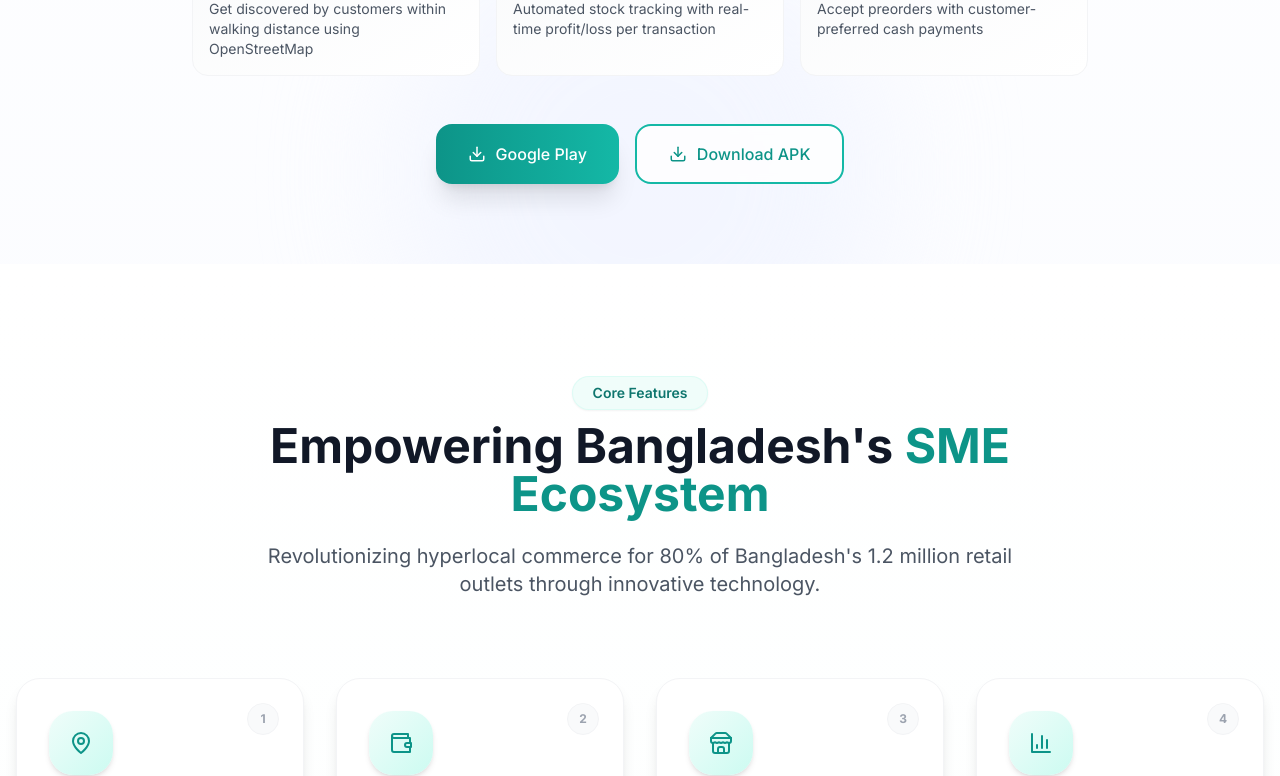
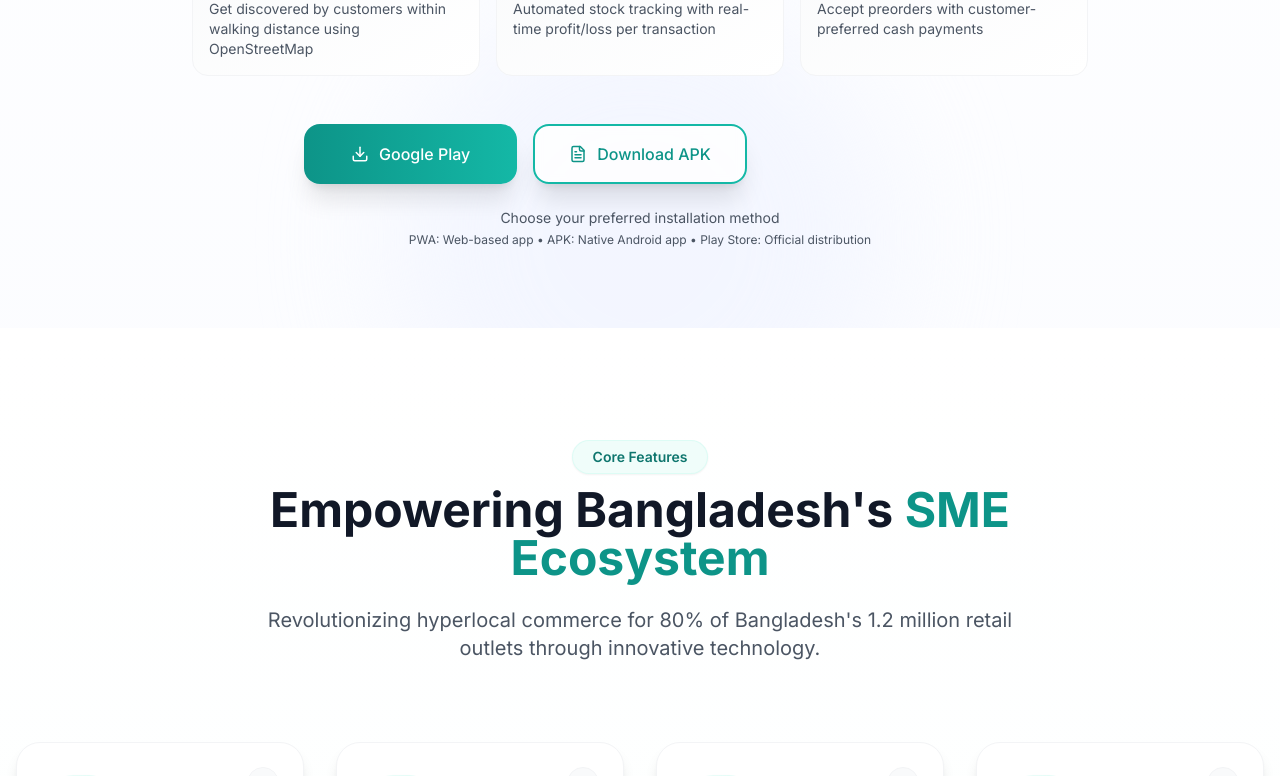
Before and after one commit to ju4700/PasherDokan-Web, a React (Vite) app in the folder PasherDokanWeb/: page / in a window 1280 px wide. Shown: the part 1580-2356 px from the top of the page. Built offline with nearby package versions, Linux system fonts and the light colour scheme; grey boxes are pictures that could not be loaded.

Commit message:
feat: Add APK download functionality and enhance PWA install prompt

```diff
--- a/PasherDokanWeb/src/components/Hero.tsx
+++ b/PasherDokanWeb/src/components/Hero.tsx
@@ -1,11 +1,12 @@
 import React, { useState, useEffect, useRef } from 'react';
 import { motion, useInView, useScroll, useTransform, useMotionValue } from 'framer-motion';
-import { Download, ShoppingBag, Star, Users, Clock, CheckCircle, Building } from 'lucide-react';
+import { Download, ShoppingBag, Star, Users, Clock, CheckCircle, Building, FileText } from 'lucide-react';
 import Button from './Button';
 import { MapContainer, TileLayer, Marker, Popup } from 'react-leaflet';
 import 'leaflet/dist/leaflet.css';
 import L from 'leaflet';
 import { useLanguage } from '../contexts/LanguageContext';
+import { usePWA } from '../hooks/usePWA';
 
 // Fix Leaflet marker icons
 import icon from 'leaflet/dist/images/marker-icon.png';
@@ -87,12 +88,22 @@ const generateRandomMarkers = (centerLat: number, centerLng: number, count: numb
 
 const Hero: React.FC = () => {
   const { t } = useLanguage();
+  const { install, isInstallable } = usePWA();
   const [activeTab, setActiveTab] = useState('shopOwners');
   const containerRef = useRef<HTMLDivElement>(null);
   const mockupRef = useRef<HTMLDivElement>(null);
   const isPhoneInView = useInView(mockupRef, { once: true });
 
   const mapMarkers = generateRandomMarkers(22.3569, 91.7832, 30);
+
+  const handleAPKDownload = () => {
+    const link = document.createElement('a');
+    link.href = '/apk/pasherdokan.apk';
+    link.download = 'pasherdokan.apk';
+    document.body.appendChild(link);
+    link.click();
+    document.body.removeChild(link);
+  };
 
   const { scrollYProgress } = useScroll({
     target: containerRef,
@@ -465,11 +476,32 @@ const Hero: React.FC = () => {
           initial="hidden"
           animate="visible"
           variants={contentVariants}
-          className="mt-12 max-w-2xl mx-auto text-center flex flex-col sm:flex-row gap-4 justify-center"
+          className="mt-12 max-w-2xl mx-auto text-center"
         >
+          {/* App download options */}
+          <div className="grid grid-cols-1 sm:grid-cols-2 lg:grid-cols-3 gap-4 mb-6">
+            {/* PWA Install (if available) */}
+            {isInstallable && (
               <MotionButton
                 variant="primary"
-            className="rounded-xl shadow-xl flex items-center justify-center px-8 py-4 bg-gradient-to-r from-primary-600 to-primary-500 hover:from-primary-700 hover:to-primary-600"
+                className="rounded-xl shadow-xl flex items-center justify-center px-6 py-4 bg-gradient-to-r from-primary-600 to-primary-500 hover:from-primary-700 hover:to-primary-600"
+                onClick={install}
+                whileHover={{ scale: 1.03, boxShadow: "0 20px 30px -10px rgba(79, 70, 229, 0.4)" }}
+                whileTap={{ scale: 0.97 }}
+              >
+                <Download size={18} className="mr-2.5" />
+                <span className="font-medium">Install PWA</span>
+              </MotionButton>
+            )}
+
+            {/* Google Play Store */}
+            <MotionButton
+              variant={isInstallable ? "outline" : "primary"}
+              className={`rounded-xl shadow-xl flex items-center justify-center px-6 py-4 ${
+                isInstallable
+                  ? "border-2 border-gray-300 hover:border-green-500 bg-white/80 backdrop-blur-sm hover:bg-green-50/50"
+                  : "bg-gradient-to-r from-primary-600 to-primary-500 hover:from-primary-700 hover:to-primary-600"
+              }`}
               onClick={() => window.open('https://play.google.com/store', '_blank')}
               whileHover={{ scale: 1.03, boxShadow: "0 20px 30px -10px rgba(79, 70, 229, 0.4)" }}
               whileTap={{ scale: 0.97 }}
@@ -477,16 +509,25 @@ const Hero: React.FC = () => {
               <Download size={18} className="mr-2.5" />
               <span className="font-medium">{t('hero.cta.googlePlay')}</span>
             </MotionButton>
+
+            {/* Direct APK Download */}
             <MotionButton
               variant="outline"
-            className="rounded-xl flex items-center justify-center px-8 py-4 border-2 border-gray-300 hover:border-primary-500 bg-white/80 backdrop-blur-sm hover:bg-primary-50/50"
-            onClick={() => window.open('https://drive.google.com/drive/folders/1FnaZ_hFtoB4soxhhjO_jxe8CG9rLwC4H', '_blank')}
-            whileHover={{ scale: 1.03, boxShadow: "0 10px 30px -10px rgba(0, 0, 0, 0.1)" }}
+              className="rounded-xl shadow-xl flex items-center justify-center px-6 py-4 border-2 border-green-300 hover:border-green-500 bg-white/80 backdrop-blur-sm hover:bg-green-50/50 text-green-700 hover:text-green-800"
+              onClick={handleAPKDownload}
+              whileHover={{ scale: 1.03, boxShadow: "0 10px 30px -10px rgba(34, 197, 94, 0.3)" }}
               whileTap={{ scale: 0.97 }}
             >
-            <Download size={18} className="mr-2.5" />
+              <FileText size={18} className="mr-2.5" />
               <span className="font-medium">{t('hero.cta.downloadApk')}</span>
             </MotionButton>
+          </div>
+
+          {/* Additional info */}
+          <div className="text-sm text-gray-600 space-y-1">
+            <p>Choose your preferred installation method</p>
+            <p className="text-xs">PWA: Web-based app • APK: Native Android app • Play Store: Official distribution</p>
+          </div>
         </motion.div>
       </div>
 
--- a/PasherDokanWeb/src/components/PWAInstallPrompt.tsx
+++ b/PasherDokanWeb/src/components/PWAInstallPrompt.tsx
@@ -1,5 +1,5 @@
 import React, { useState } from 'react';
-import { Download, X, Smartphone, Monitor, Wifi, WifiOff } from 'lucide-react';
+import { Download, X, Smartphone, Monitor, Wifi, WifiOff, FileText } from 'lucide-react';
 import { motion, AnimatePresence } from 'framer-motion';
 import { usePWA } from '../hooks/usePWA';
 // import { useLanguage } from '../contexts/LanguageContext'; // Will be used when translations are implemented
@@ -8,6 +8,15 @@ const PWAInstallPrompt: React.FC = () => {
   const { isInstallable, isInstalled, install, isOffline } = usePWA();
   // const { t } = useLanguage(); // Removed for now as translations are not yet implemented
   const [isDismissed, setIsDismissed] = useState(false);
+
+  const handleAPKDownload = () => {
+    const link = document.createElement('a');
+    link.href = '/apk/pasherdokan.apk';
+    link.download = 'pasherdokan.apk';
+    document.body.appendChild(link);
+    link.click();
+    document.body.removeChild(link);
+  };
 
   // Don't show if already installed, not installable, or dismissed
   if (isInstalled || !isInstallable || isDismissed) {
@@ -82,23 +91,35 @@ const PWAInstallPrompt: React.FC = () => {
                 <span>Desktop support</span>
               </div>
               <div className="flex items-center gap-2 text-xs text-gray-600">
-                <Download size={12} className="text-primary-500" />
-                <span>Auto updates</span>
+                <FileText size={12} className="text-primary-500" />
+                <span>APK available</span>
               </div>
             </div>
 
             {/* Action buttons */}
-            <div className="flex gap-2">
+            <div className="flex flex-col gap-2">
+              {/* PWA Install Button */}
               <button
                 onClick={install}
-                className="flex-1 bg-gradient-to-r from-primary-600 to-primary-700 text-white text-sm font-medium py-2.5 px-4 rounded-xl hover:from-primary-700 hover:to-primary-800 transition-all shadow-md hover:shadow-lg flex items-center justify-center gap-2"
+                className="w-full bg-gradient-to-r from-primary-600 to-primary-700 text-white text-sm font-medium py-2.5 px-4 rounded-xl hover:from-primary-700 hover:to-primary-800 transition-all shadow-md hover:shadow-lg flex items-center justify-center gap-2"
               >
                 <Download size={14} />
-                Install
+                Install as PWA
               </button>
+
+              {/* APK Download Button */}
+              <button
+                onClick={handleAPKDownload}
+                className="w-full bg-gradient-to-r from-green-600 to-green-700 text-white text-sm font-medium py-2.5 px-4 rounded-xl hover:from-green-700 hover:to-green-800 transition-all shadow-md hover:shadow-lg flex items-center justify-center gap-2"
+              >
+                <FileText size={14} />
+                Download APK
+              </button>
+
+              {/* Later Button */}
               <button
                 onClick={() => setIsDismissed(true)}
-                className="px-4 py-2.5 text-gray-600 text-sm font-medium rounded-xl hover:bg-gray-50 transition-colors"
+                className="w-full px-4 py-2.5 text-gray-600 text-sm font-medium rounded-xl hover:bg-gray-50 transition-colors"
               >
                 Later
               </button>
```
Also changed, not shown: 1 other file (tests, documents, lock files or other folders). Lines whose indentation alone changed are shown as unchanged.
